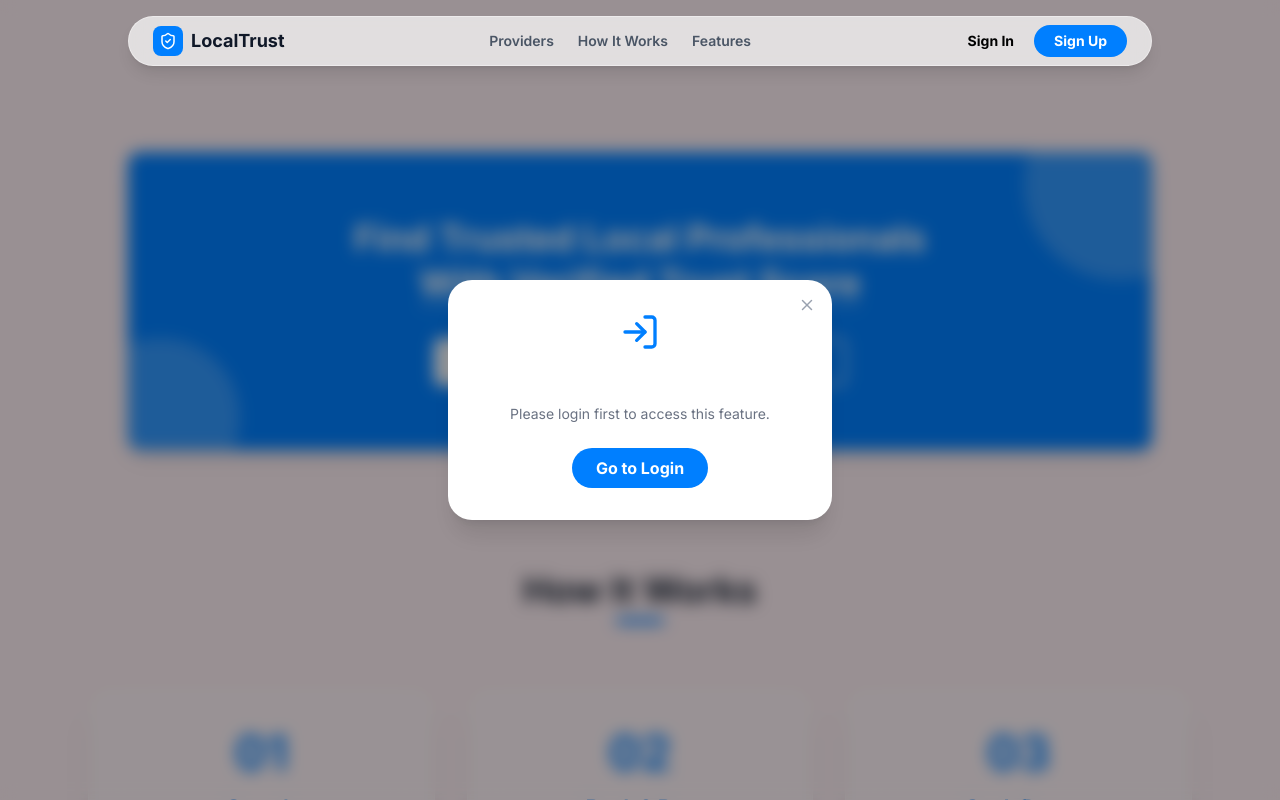
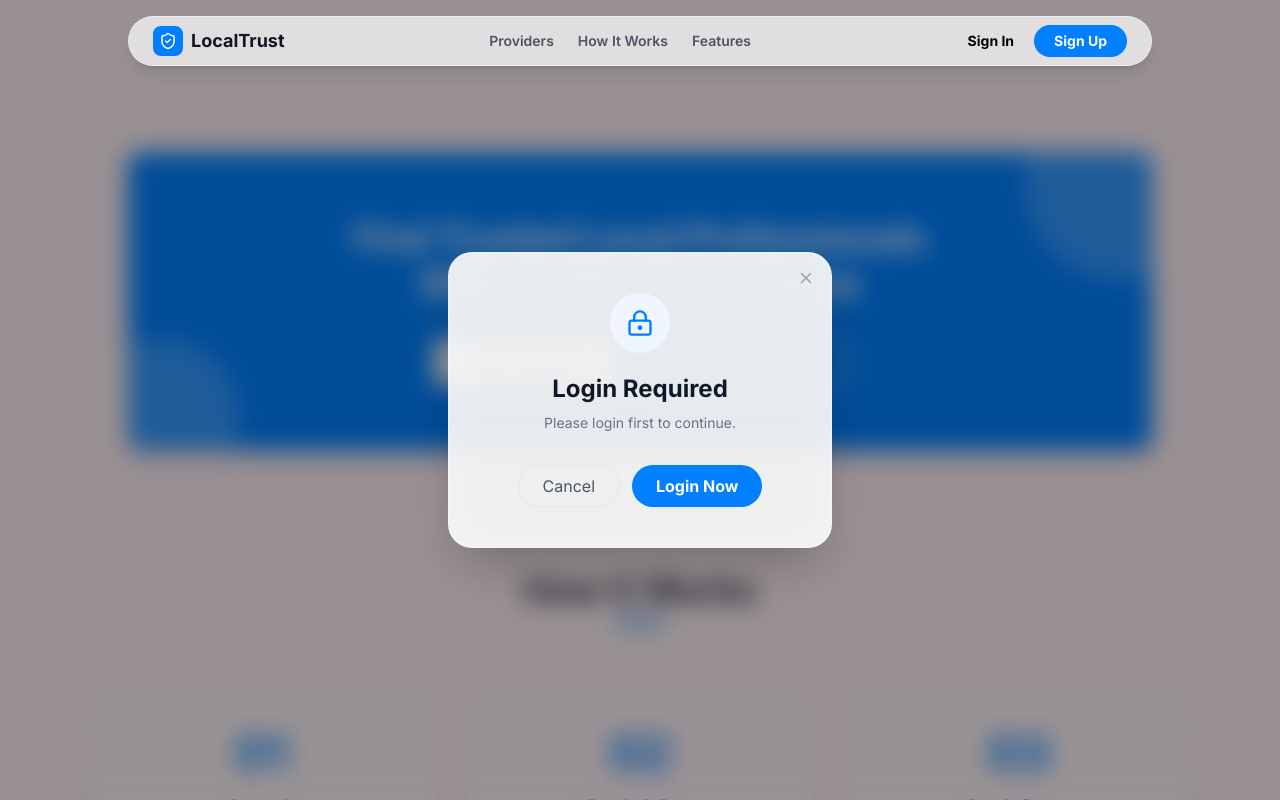
Before and after one commit to HarshitRaj2712/Smart-Local-Service, a React (Vite) app in the folder Frontend/: page / in a window 1280 px wide. Both pictures are taken after a click on the button "Book a Service". Shown: the top 800 px of the page. Built offline with nearby package versions, Linux system fonts and the light colour scheme; no server answers.

Commit message:
Update Hero.jsx

```diff
--- a/Frontend/src/component/Hero.jsx
+++ b/Frontend/src/component/Hero.jsx
@@ -1,6 +1,7 @@
 import { useState } from "react";
 import { useNavigate } from "react-router-dom";
 import LoginRequiredModal from "./LoginRequiredModal";
+import { LockKeyhole, X } from "lucide-react";
 
 const Hero = () => {
   const navigate = useNavigate();
@@ -9,6 +10,8 @@ const Hero = () => {
   const [showModal, setShowModal] = useState(false);
 
   const handleBookService = () => {
+    const token = localStorage.getItem("token");
+
     if (!token) {
       setShowModal(true);
     } else {
@@ -17,6 +20,8 @@ const Hero = () => {
   };
 
   const handleBecomeProvider = () => {
+    const token = localStorage.getItem("token");
+
     if (!token) {
       setShowModal(true);
     } else {
@@ -54,10 +59,51 @@ const Hero = () => {
             </button>
 
 
-            <LoginRequiredModal
-              isOpen={showModal}
-              onClose={() => setShowModal(false)}
-            />
+            {showModal && (
+                <div className="fixed inset-0 flex items-center justify-center bg-black/40 backdrop-blur-md z-50 animate-fadeIn">
+
+                  <div className="relative bg-white/90 backdrop-blur-xl border border-white/40 shadow-2xl rounded-3xl p-10 max-w-sm w-full text-center animate-scaleIn">
+
+                    <button
+                      onClick={() => setShowModal(false)}
+                      className="absolute top-4 right-4 text-gray-400"
+                    >
+                      <X size={18} />
+                    </button>
+
+                    <div className="flex justify-center mb-5">
+                      <div className="p-4 rounded-full bg-blue-50 text-[#007FFF]">
+                        <LockKeyhole size={28} />
+                      </div>
+                    </div>
+
+                    <h2 className="text-2xl font-extrabold text-gray-900 mb-2">
+                      Login Required
+                    </h2>
+
+                    <p className="text-gray-500 text-sm mb-8">
+                      Please login first to continue.
+                    </p>
+
+                    <div className="flex gap-3 justify-center">
+                      <button
+                        onClick={() => setShowModal(false)}
+                        className="px-6 py-2 rounded-full border border-gray-200 text-gray-600"
+                      >
+                        Cancel
+                      </button>
+
+                      <button
+                        onClick={() => navigate("/login")}
+                        className="px-6 py-2 rounded-full bg-[#007FFF] text-white font-bold"
+                      >
+                        Login Now
+                      </button>
+                    </div>
+
+                  </div>
+                </div>
+              )}
           </div>
 
         </div>
```
